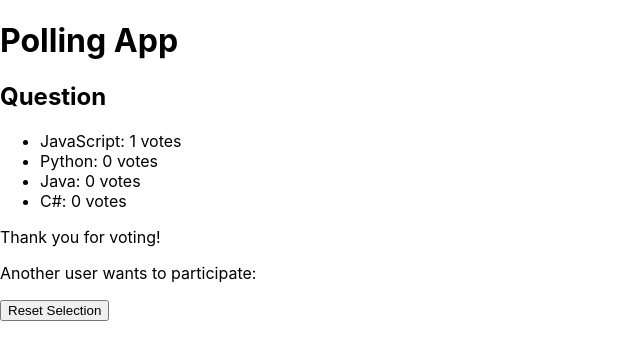
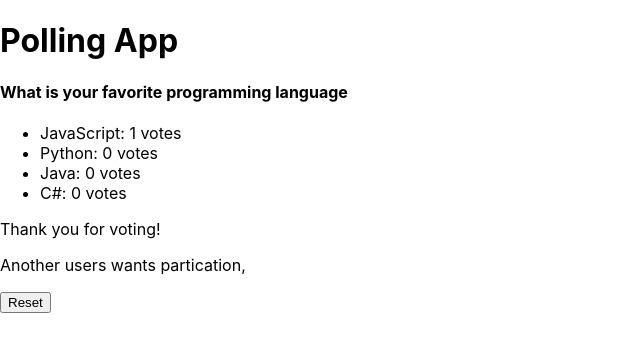
Before and after one commit to amjadali070/ead-lab-exam, a React (Create React App) app: page / in a window 1280 px wide. Both pictures are taken after a click on the button "JavaScript". Shown: the top 360 px of the page, without its empty margins (0-640 px from the left). Built offline with nearby package versions, Linux system fonts and the light colour scheme.

Commit message:
First Task Complete

```diff
--- a/src/TaskA/AnotherUserParticipation.js
+++ b/src/TaskA/AnotherUserParticipation.js
@@ -1,8 +1,8 @@
 function AnotherUserParticipation({ resetVote }) {
     return (
       <div>
-        <p>Another user wants to participate:</p>
-        <button onClick={resetVote}>Reset Selection</button>
+        <p>Another users wants partication,</p>
+        <button onClick={resetVote}>Reset</button>
       </div>
     );
   }
--- a/src/TaskA/PollDisplay.js
+++ b/src/TaskA/PollDisplay.js
@@ -1,7 +1,7 @@
 function PollDisplay({ choices }) {
     return (
       <div>
-        <h2>Question</h2>
+        <h4>What is your favorite programming language</h4>
         <ul>
           {choices.map((choice) => (
             <li key={choice.id}>
--- a/src/TaskB/Timer.js
+++ b/src/TaskB/Timer.js
@@ -19,8 +19,6 @@ function Time() {
     };
   }, [count]);
 
-  <button>Countdown</button>
-
   return (
     <div>
       <h1>Timer</h1>
```
